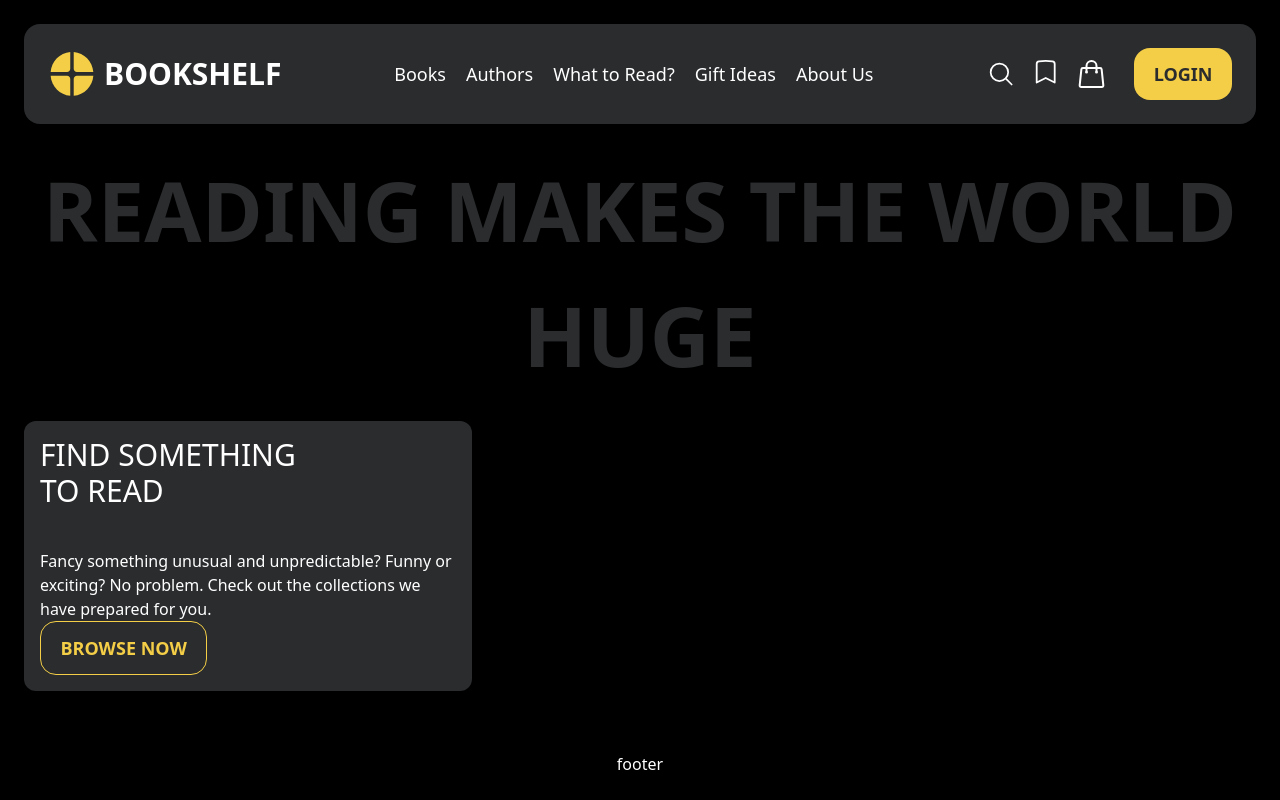
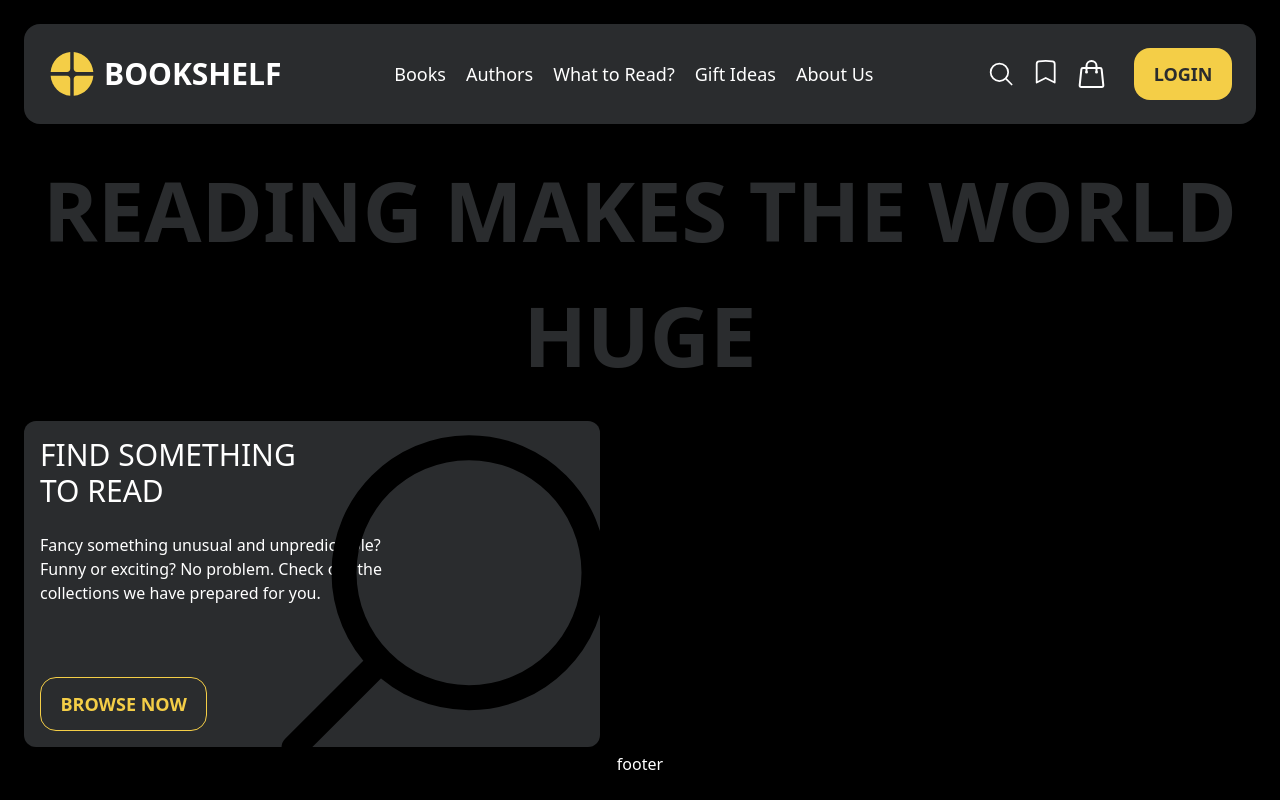
Before and after one commit to abdullahnadeemdev/bookshelf, a React (Vite) app: page / in a window 1280 px wide. Built offline with nearby package versions, Linux system fonts and the light colour scheme.

Commit message:
added card to hero

```diff
--- a/src/assets/icons/SearchIcon.jsx
+++ b/src/assets/icons/SearchIcon.jsx
@@ -3,13 +3,12 @@ export const SearchIcon = ({ className, ...props }) => {
     <svg
       viewBox="0 0 24 24"
       fill="none"
-      className={`xl:h-7 xl:w-7 ${className}`}
+      className={`xl:h-7 xl:w-7 stroke-white ${className}`}
       xmlns="http://www.w3.org/2000/svg"
       {...props}
     >
       <path
         d="M22 21L16.8033 15.8033M16.8033 15.8033C18.1605 14.4461 19 12.5711 19 10.5C19 6.35786 15.6421 3 11.5 3C7.35786 3 4 6.35786 4 10.5C4 14.6421 7.35786 18 11.5 18C13.5711 18 15.4461 17.1605 16.8033 15.8033Z"
-        stroke="white"
         strokeWidth={1.5}
         strokeLinecap="round"
         strokeLinejoin="round"
--- a/src/components/home/Hero.jsx
+++ b/src/components/home/Hero.jsx
@@ -1,23 +1,27 @@
 import React from "react";
 import Button from "../shared/button/Button";
+import { SearchIcon } from "../../assets/icons";
 
 const Hero = () => {
   return (
     <div className="text-center">
-      <p className="py-6 text-[83px] text-grayBg font-semibold text-wrap">
+      <p className="py-6 text-[83px] text-grayBg font-semibold text-wrap ">
         READING MAKES THE WORLD HUGE
       </p>
 
-      <div>
-        <div className="bg-grayBg rounded-xl text-start p-4 w-fit max-w-md">
-          <p className="text-wrap text-3xl pr-40 mb-10">
+      <div className="relative">
+        <div className="bg-grayBg rounded-xl text-start p-4 w-fit max-w-xl">
+          <p className="text-wrap text-3xl pr-70 mb-6 z-2">
             FIND SOMETHING TO READ
           </p>
-          <p className="text-wrap">
+          <SearchIcon className="absolute -top-10 h-100! w-100! z-0 left-55 rotate-90 stroke-black!" />
+          <p className="text-wrap mb-18 pr-40 z-2">
             Fancy something unusual and unpredictable? Funny or exciting? No
             problem. Check out the collections we have prepared for you.
           </p>
-          <Button variant="outline">BROWSE NOW</Button>
+          <Button variant="outline" className="z-2">
+            BROWSE NOW
+          </Button>
         </div>
         <div></div>
       </div>
```
